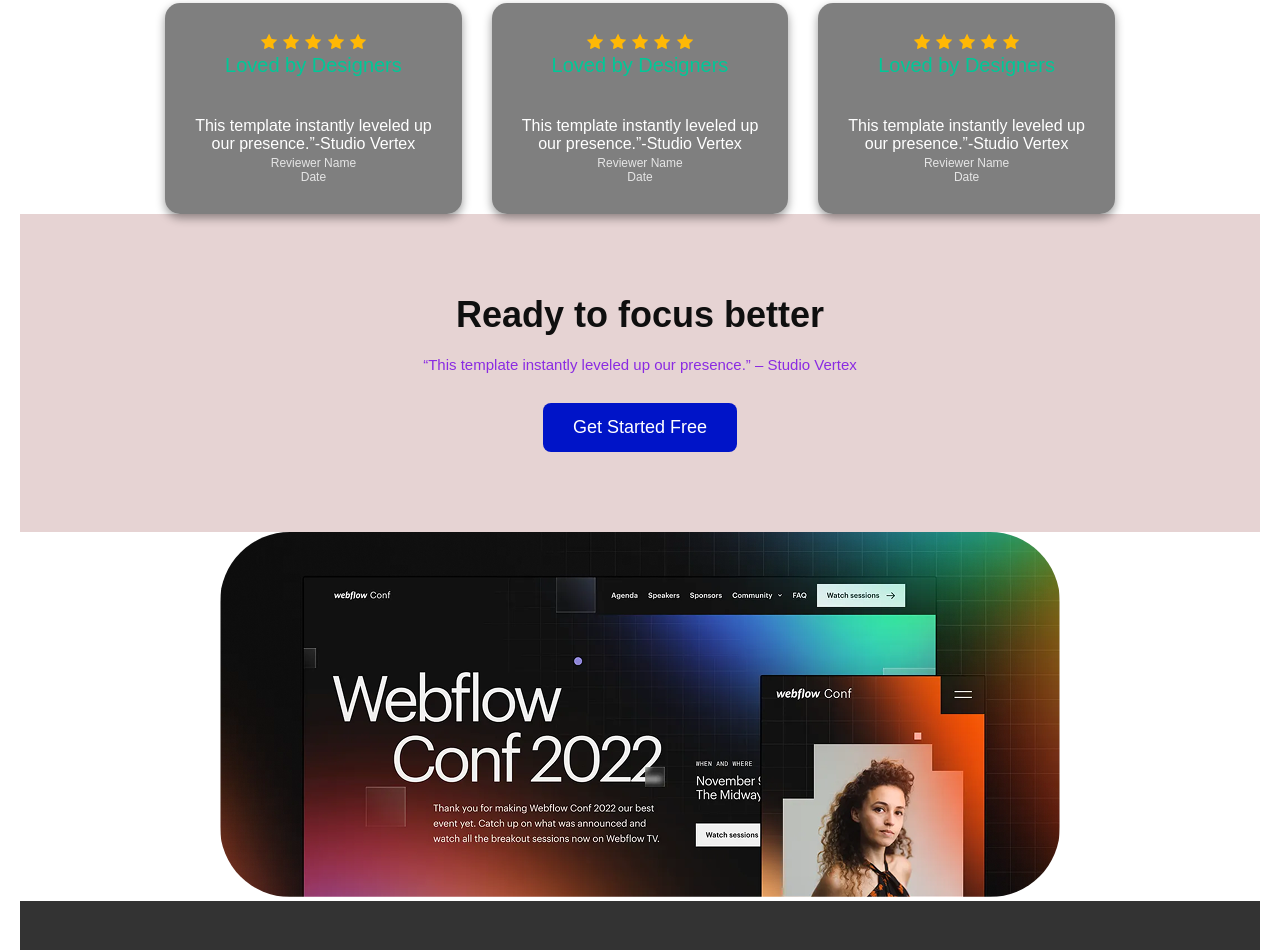
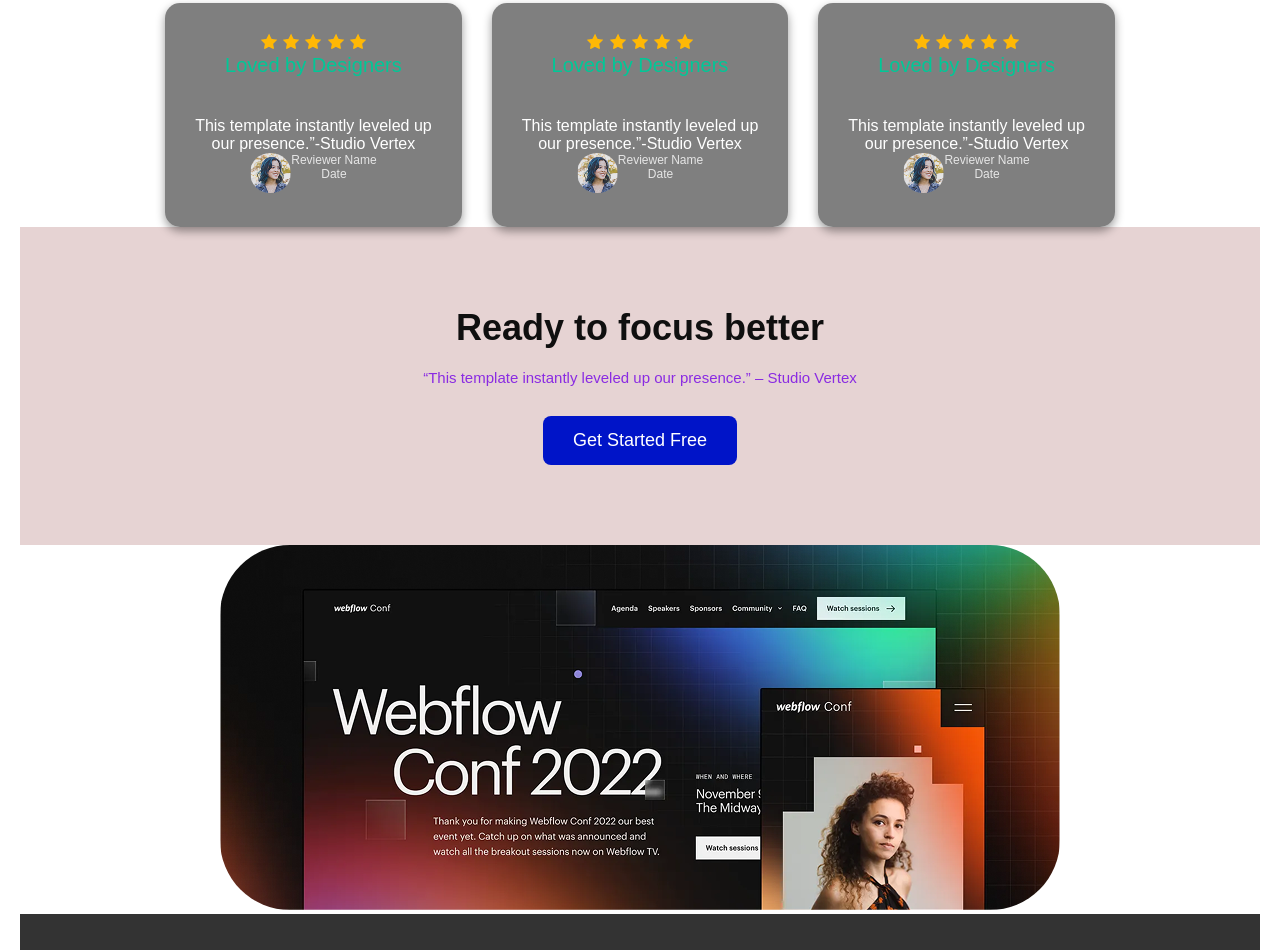
Before and after one commit to baki-2025/my-assign-repo-one, a plain HTML site: page B12A01-landing-launchpad/index.html in a window 1280 px wide. Shown: the part 1545-2495 px from the top of the page. Drawn offline with Linux system fonts and the light colour scheme.

Commit message:
my avatar

```diff
--- a/B12A01-landing-launchpad/index.html
+++ b/B12A01-landing-launchpad/index.html
@@ -53,6 +53,7 @@
       <p class="subtitle">Loved by Designers</p>
       <p class="srd">This template instantly leveled up<br>our presence.”-Studio Vertex</p>
       <div class="review-footer">
+        <img src="Assets/avatar.png" alt="">
         <span class="reviewer">Reviewer Name<br>Date</span>
       </div>
       </div>
@@ -65,7 +66,7 @@
       <p class="subtitle">Loved by Designers</p>
       <p class="srd">This template instantly leveled up<br>our presence.”-Studio Vertex</p>
       <div class="review-footer">
-
+       <img src="Assets/avatar.png" alt="">
         <span class="reviewer">Reviewer Name<br>Date</span>
       </div>
     </div>
@@ -80,6 +81,7 @@
       <p class="subtitle">Loved by Designers</p>
       <p class="srd">This template instantly leveled up<br>our presence.”-Studio Vertex</p>
       <div class="review-footer">
+        <img src="Assets/avatar.png" alt="">
         <span class="reviewer">Reviewer Name<br>Date</span>
 
       </div>
```
